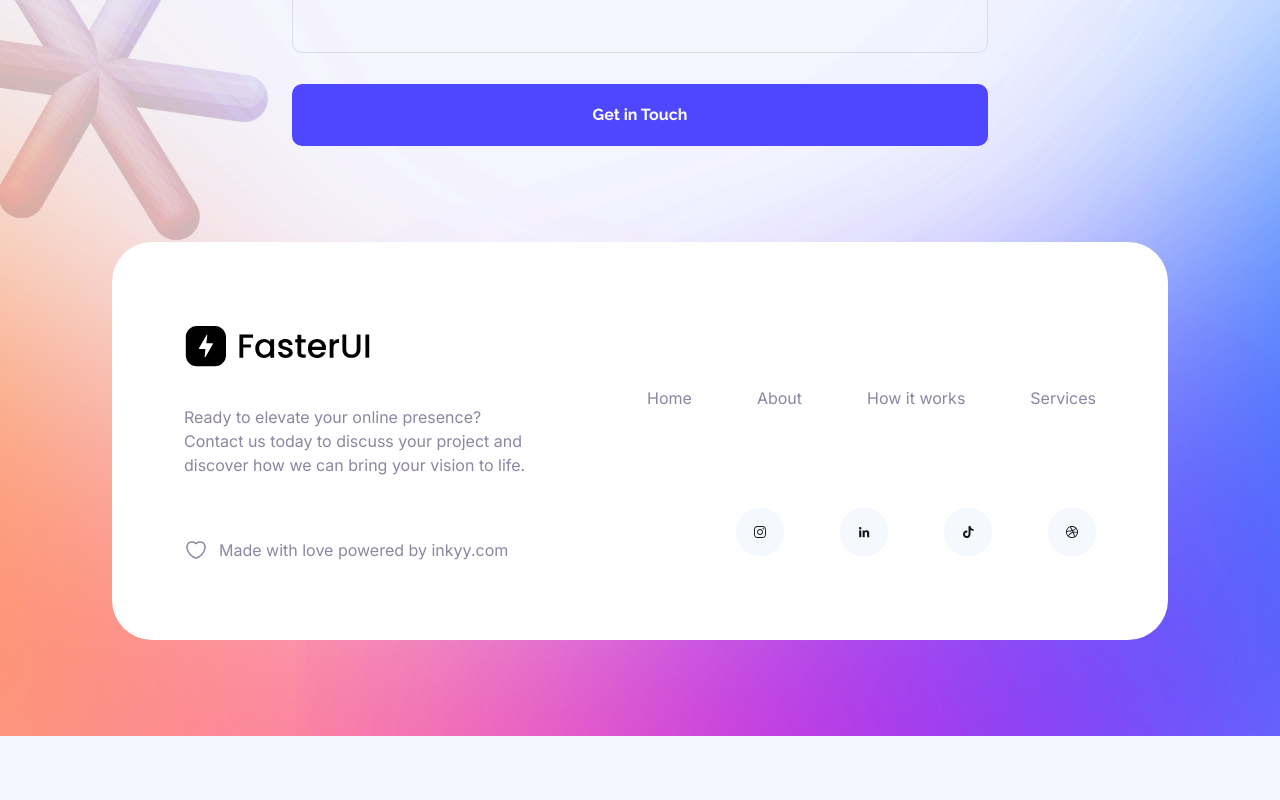
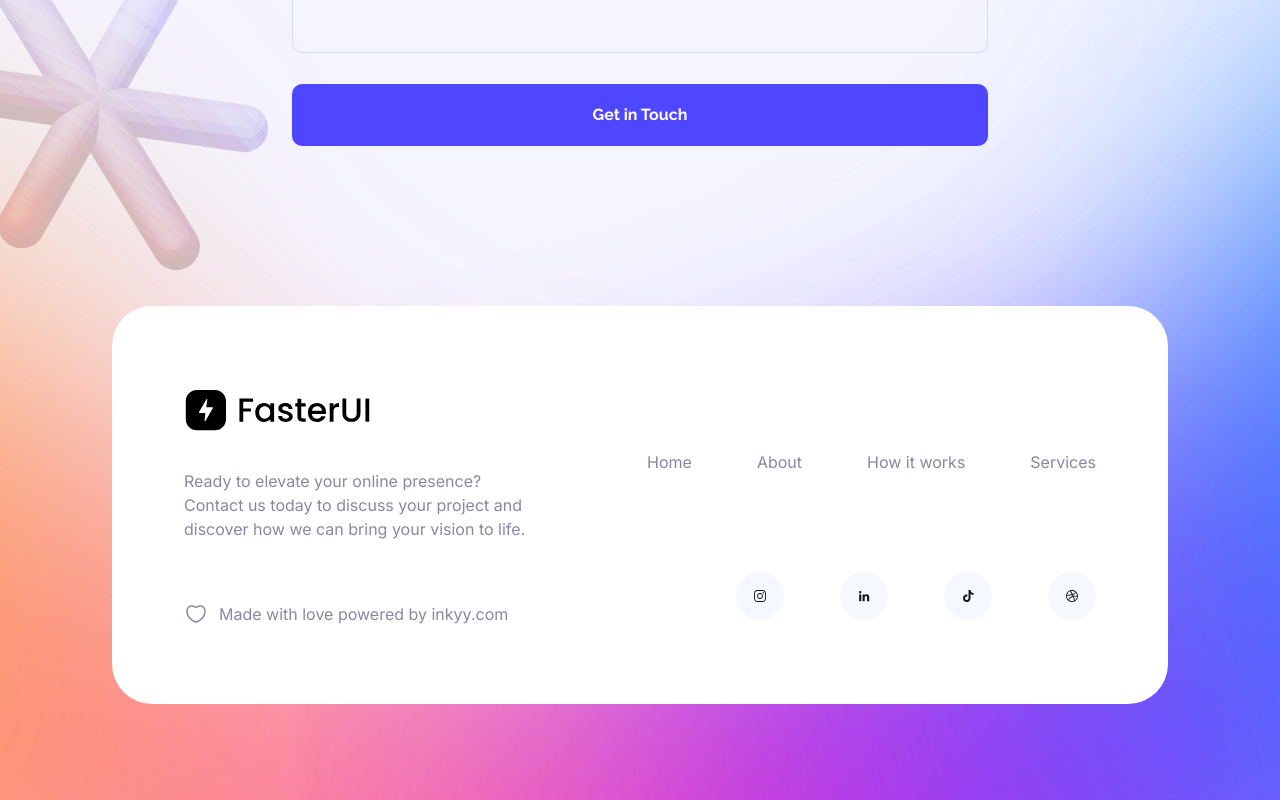
Before and after one commit to ht1423/FasterUI, a React (Vite) app: page / in a window 1280 px wide. Shown: the part 4026-4826 px from the top of the page. Before the commit the page ends 4762 px from the top, so only its background shows below. Built offline with nearby package versions, Linux system fonts and the light colour scheme.

Commit message:
this one's final promise

```diff
--- a/src/sections/Contact.jsx
+++ b/src/sections/Contact.jsx
@@ -5,13 +5,13 @@ import Gradient from '../assets/ContactAsset/gradient.svg'
 
 function Contact() {
   return (
-    <section className="relative pt-24 w-full flex justify-center items-center  sm:pb-12 pb-8 md:pb-24">
+    <section className="relative pt-28 lg:pt-40 w-full flex justify-center items-center sm:pb-12 pb-8 md:pb-24">
 
       {/* Gradient background */}
       <img src={Gradient} alt=""  className="absolute z-0 w-full h-[1228px] left-0 opacity-100 mt-[-270px] md:mt-[-250px] lg:mt-[-320px] xl:mt-[-350px]"/>
 
       {/* Wheel Background Image */}
-      <div className="absolute w-[400px] h-[250px] sm:w-[400px] md:w-[600px] md:h-[300px] lg:w-[800px] lg:h-[400px] xl:w-[998px] xl:h-[525px]  left-0 opacity-100 mix-blend-color-burn pointer-events-none bg-no-repeat bg-contain top-[-50px] md:top-[-120px] lg:top-[-170px] xl:top-[-350px]"
+      <div className="absolute w-[400px] h-[250px] sm:w-[400px] md:w-[600px] md:h-[300px] lg:w-[800px] lg:h-[400px] xl:w-[998px] xl:h-[525px]  left-0 opacity-100 mix-blend-color-burn pointer-events-none bg-no-repeat bg-contain top-[-50px] md:top-[-120px] lg:top-[-170px] xl:top-[-320px]"
 
         style={{
           backgroundImage: `url(${Wheel})`,
```
